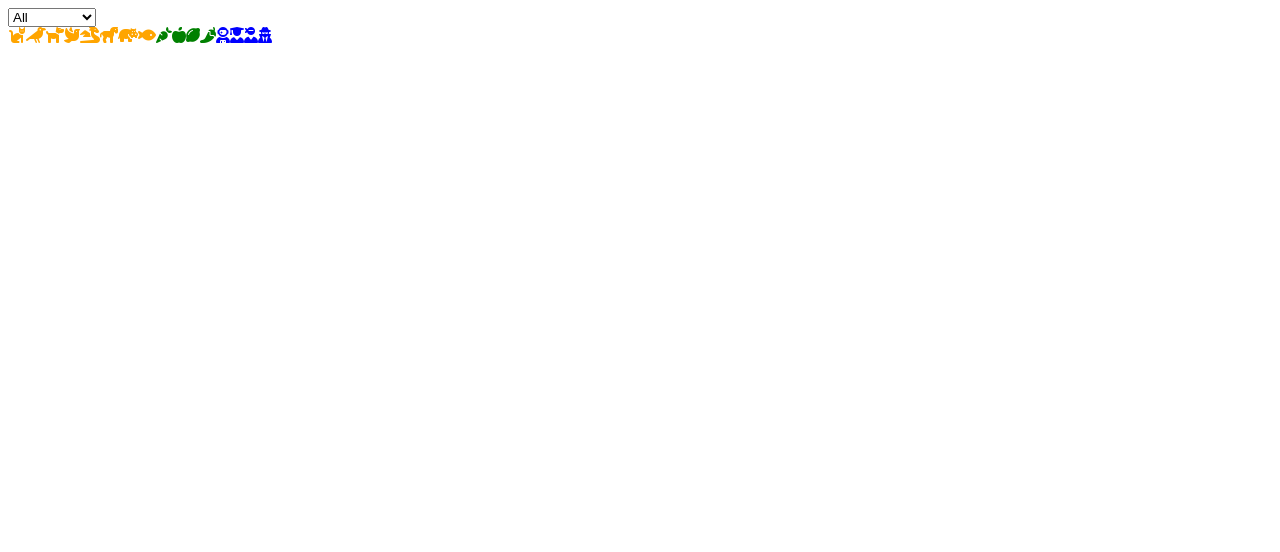
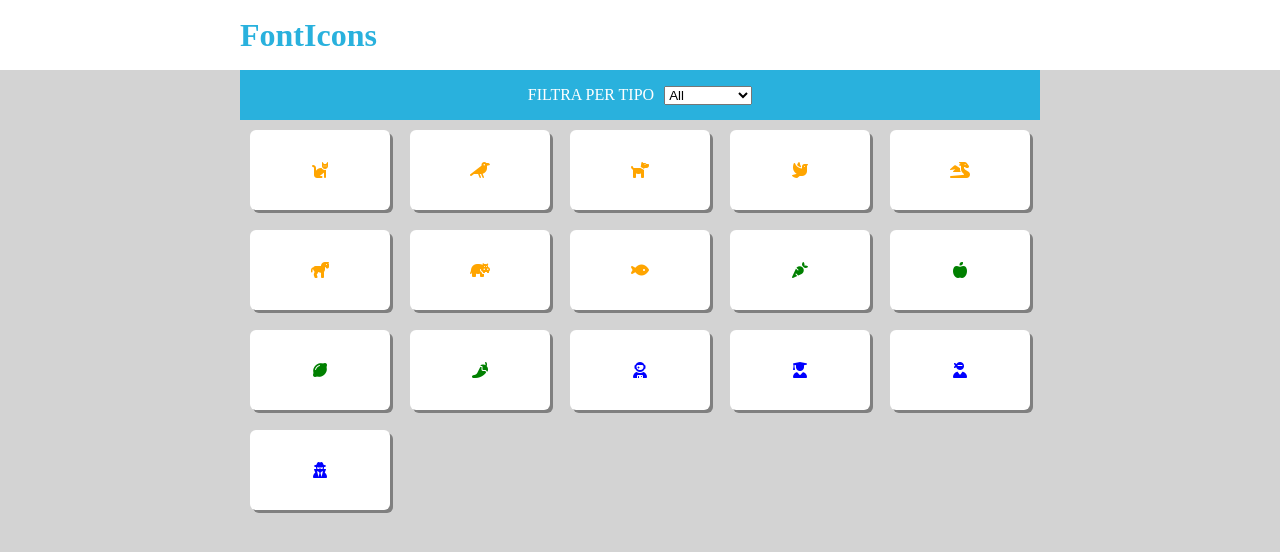
Before and after one commit to AndreaFermo/js-es6-icons, a plain HTML site: page index.html in a window 1280 px wide. Drawn offline with Linux system fonts and the light colour scheme.

Commit message:
esercizio concluso

```diff
--- a/css/style.css
+++ b/css/style.css
@@ -0,0 +1,56 @@
+* {
+    padding: 0;
+    margin: 0;
+    box-sizing: border-box;
+}
+
+header {
+    height: 70px;
+}
+
+.container {
+    max-width: 800px;
+    margin: auto;
+}
+
+header .container h1 {
+    color: #29b1dd;
+    line-height: 70px;
+}
+
+main {
+    height: calc(100vh - 70px);
+    background-color: lightgray;
+}
+
+
+.selectContainer {
+    height: 50px;
+    background-color: #29b1dd;
+    display: flex;
+    justify-content: center;
+    align-items: center;
+}
+
+label {
+    color: white;
+    margin-right: 10px;
+}
+
+#iconsContainer {
+    display: flex;
+    flex-wrap: wrap;
+    justify-content: space-between;
+}
+
+.box {
+    height: 80px;
+    width: calc((100% / 5) - 20px);
+    display: flex;
+    justify-content: center;
+    align-items: center;
+    margin: 10px;
+    background-color: white;
+    border-radius: 6px;
+    box-shadow: 3px 3px gray;
+}
--- a/index.html
+++ b/index.html
@@ -9,14 +9,29 @@
     <link href="css/style.css" rel="stylesheet" />
 </head>
 <body>
+    <header>
+        <div class="container">
+            <h1>FontIcons</h1>
+        </div>
+    </header>
+    <main>
+        <div class="container">
+            <div class="selectContainer">
+                <label for="selectFamily">FILTRA PER TIPO</label>
                 <select name="selectFamily" id="selectFamily">
                     <option value="all">All</option>
                     <option value="animal">Animals</option>
                     <option value="vegetable">Vegetables</option>
                     <option value="user">Users</option>
                 </select>
+            </div>
 
             <div id="iconsContainer"></div>
+        </div>
+    </main>
+
+
+
 
     <script type="text/javascript" src="js/main.js"></script>
 </body>
--- a/js/main.js
+++ b/js/main.js
@@ -139,14 +139,12 @@ iconList.forEach(element => {generateDomElement(element)});
 
 const selectFamilyDom = document.getElementById('selectFamily');
 
-
 selectFamilyDom.addEventListener('change', function() {
     iconsContainerDom.innerHTML = '';
     let selectedValue = selectFamilyDom.value;
     if (selectedValue == 'all') {
        iconList.forEach(element => {generateDomElement(element)});
     } else if (selectedValue == 'animal') {
-
         iconList.filter(element =>{
             if (element.type == selectedValue) {
                return generateDomElement(element);
@@ -166,7 +164,8 @@ selectFamilyDom.addEventListener('change', function() {
         })
     }
 });
+
 // funzioni riutilizzabili
 function generateDomElement(element){
-    return iconsContainerDom.innerHTML += `<i style='color:${element.color};' class='fa-solid ${element.prefix}${element.name}'></i>`;
+    return iconsContainerDom.innerHTML += `<div class="box"><i style='color:${element.color};' class='fa-solid ${element.prefix}${element.name}'></i></div>`;
 }
```
Lines whose indentation alone changed are shown as unchanged.
